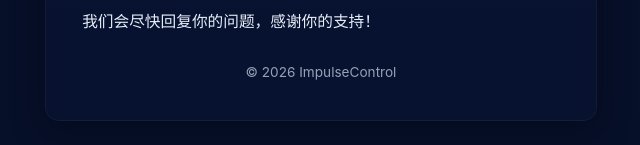
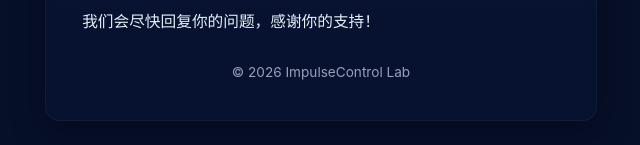
Before and after one commit to feeline03/ImpulseControl, a plain HTML site: page index.html in a window 1280 px wide. Shown: the part 501-646 px from the top of the page, 319-959 px from the left. Drawn offline with Linux system fonts and the light colour scheme.

Commit message:
Update index.html

```diff
--- a/index.html
+++ b/index.html
@@ -130,7 +130,7 @@
     <p>我们会尽快回复你的问题，感谢你的支持！</p>
 
     <div class="footer">
-      &copy; 2026 ImpulseControl
+      &copy; 2026 ImpulseControl Lab
     </div>
   </main>
 </body>
```
